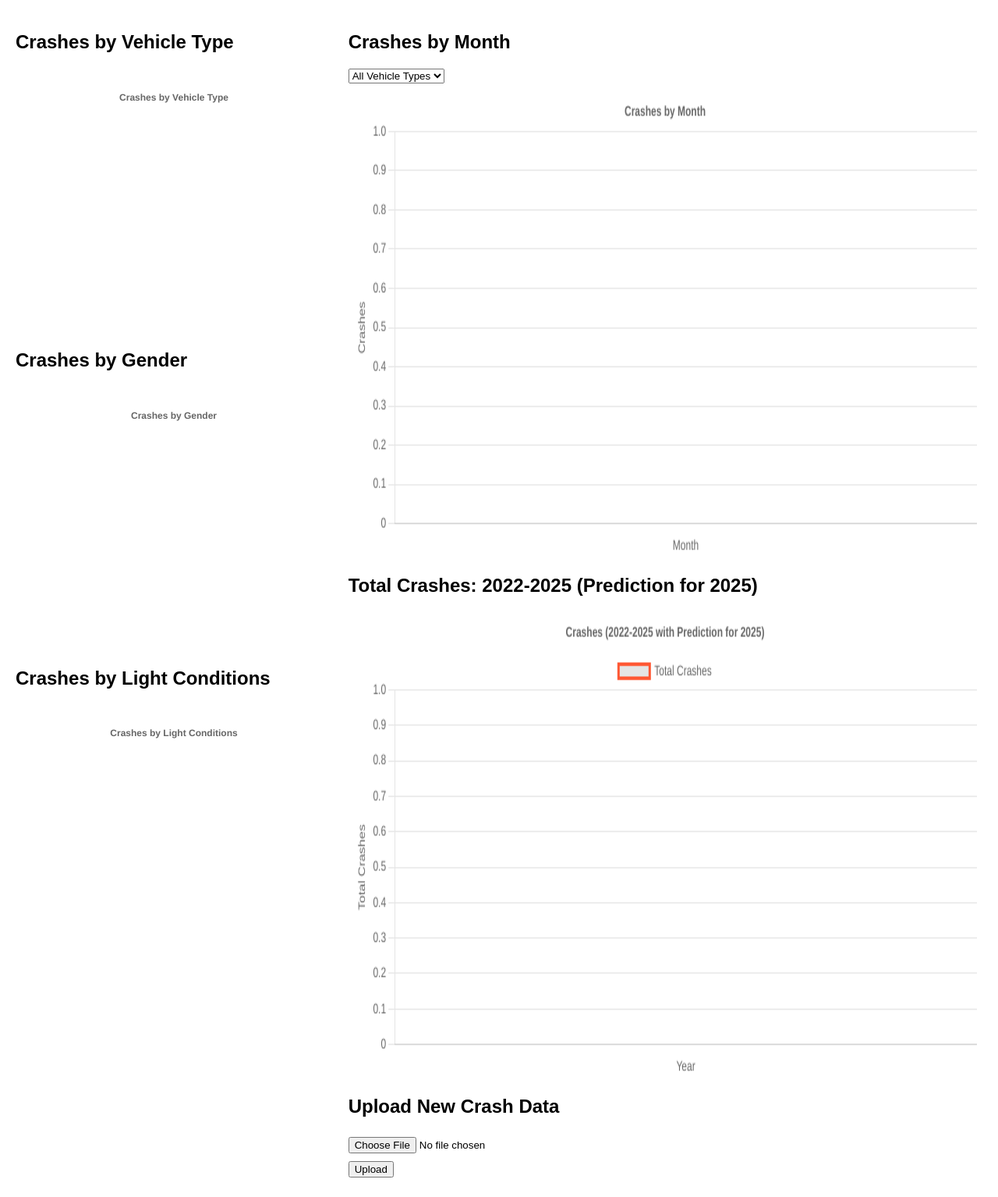
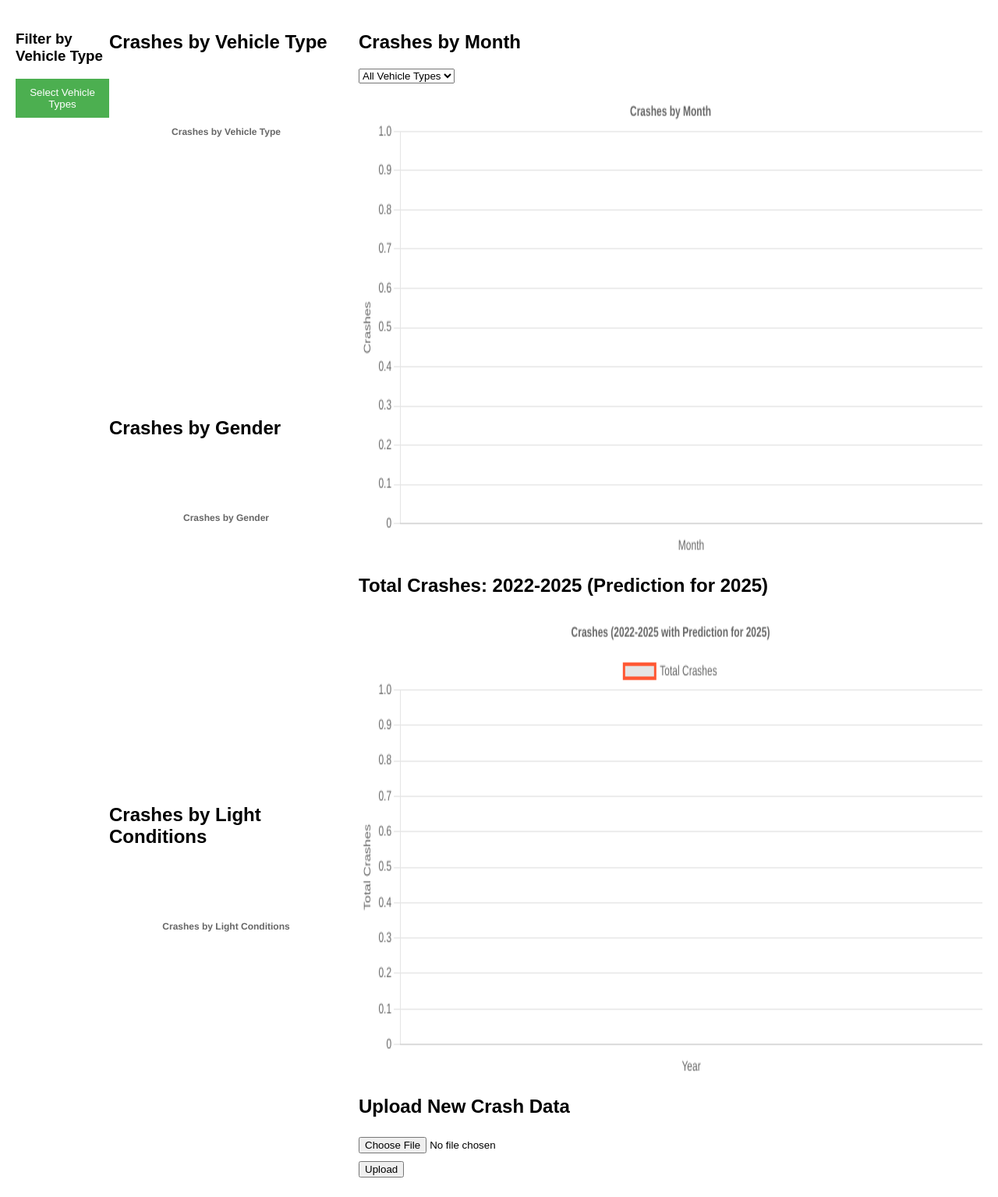
Before and after one commit to TristanPommering/CCFinal_CincinnatiCrashData, a Flask app: page / in a window 1280 px wide. Shown: the whole page at 78% size. Run offline with Flask 3, Linux system fonts and the light colour scheme; a map, chart or similar area stays blank.

Commit message:
changes to pie charts

```diff
--- a/app.py
+++ b/app.py
@@ -224,7 +224,6 @@ def process_data(df):
 
 # Endpoint for data loading
 @app.route("/upload", methods=["POST"])
-@app.route("/upload", methods=["POST"])
 def upload_data():
     columns_exist()  # Ensure required columns exist
     try:
@@ -262,6 +261,32 @@ def upload_data():
         app.logger.error(f"Unexpected error: {e}")
         return jsonify({"error": "An unexpected error occurred."}), 500
 
+@app.route("/get_filtered_data", methods=["POST"])
+def get_filtered_data():
+    try:
+        # Parse the incoming JSON request
+        request_data = request.get_json()
+        selected_vehicle_types = request_data.get("vehicleTypes", [])
+
+        # Build a query to filter data
+        query = """
+            SELECT VEHICLETYPE, COUNT(*) AS CrashCount
+            FROM [dbo].[CrashData]
+            WHERE VEHICLETYPE IS NOT NULL
+            AND VEHICLETYPE IN :vehicle_types
+            GROUP BY VEHICLETYPE
+            ORDER BY CrashCount DESC;
+        """
+
+        # Execute the query with filtered vehicle types
+        with engine.connect() as connection:
+            result = connection.execute(text(query), {"vehicle_types": tuple(selected_vehicle_types)})
+            data = [{"label": row[0], "value": int(row[1])} for row in result]
+
+        return jsonify({"labels": [item["label"] for item in data], "data": [item["value"] for item in data]})
+    except Exception as e:
+        app.logger.error(f"Error fetching filtered data: {e}")
+        return jsonify({"error": "Failed to fetch filtered data."}), 500
 
 
 if __name__ == "__main__":
--- a/templates/index.html
+++ b/templates/index.html
@@ -13,11 +13,11 @@
             flex-direction: row;
         }
         #charts-container {
-            flex: 1;
-            display: flex;
-            flex-direction: column;
+            display: grid;
+            grid-template-columns: repeat(auto-fit, minmax(300px, 1fr));
             gap: 20px;
         }
+
         canvas {
             width: 300px !important;
             height: 300px !important;
@@ -51,9 +51,53 @@
         #uploadForm button {
             margin: 5px 0;
         }
+        #filter-container {
+            margin-bottom: 20px;
+            position: relative;
+            display: inline-block;
+        }
+
+        #filterButton {
+            background-color: #4CAF50;
+            color: white;
+            padding: 10px;
+            border: none;
+            cursor: pointer;
+        }
+
+        .dropdown-content {
+            display: none;
+            position: absolute;
+            background-color: white;
+            box-shadow: 0px 8px 16px 0px rgba(0,0,0,0.2);
+            z-index: 1;
+            padding: 10px;
+            border: 1px solid #ccc;
+        }
+
+        .dropdown-content label {
+            display: block;
+            margin: 5px 0;
+            cursor: pointer;
+        }
+
+        .dropdown-content input[type="checkbox"] {
+            margin-right: 10px;
+        }
+
+        #filterDropdown.show {
+            display: block;
+        }
     </style>
 </head>
 <body>
+    <div id="filter-container">
+        <h3>Filter by Vehicle Type</h3>
+        <button id="filterButton">Select Vehicle Types</button>
+        <div id="filterDropdown" class="dropdown-content">
+            <!-- Checkboxes will be populated dynamically -->
+        </div>
+    </div>
     <div id="charts-container">
         <h2>Crashes by Vehicle Type</h2>
         <canvas id="vehicleTypeChart"></canvas>
@@ -175,6 +219,77 @@
             });
         }
 
+        document.addEventListener('DOMContentLoaded', function () {
+            // List of all vehicle types (replace this with the actual list from your data)
+            const vehicleTypes = ["Passenger Vehicle", "Truck", "Motorcycle", "Bus", "Bicycle"];
+
+            // Reference to the filter dropdown
+            const filterDropdown = document.getElementById('filterDropdown');
+
+            // Populate the dropdown with checkboxes
+            vehicleTypes.forEach(type => {
+                const label = document.createElement('label');
+                label.innerHTML = `<input type="checkbox" class="vehicle-filter" value="${type}" checked> ${type}`;
+                filterDropdown.appendChild(label);
+            });
+
+            // Toggle dropdown visibility
+            document.getElementById('filterButton').addEventListener('click', () => {
+                filterDropdown.classList.toggle('show');
+            });
+
+            // Handle filtering
+            document.querySelectorAll('.vehicle-filter').forEach(checkbox => {
+                checkbox.addEventListener('change', updatePieChart);
+            });
+
+            let vehicleTypeChart; // Keep a reference to the chart
+            function updatePieChart() {
+                const selectedTypes = Array.from(document.querySelectorAll('.vehicle-filter:checked'))
+                    .map(checkbox => checkbox.value);
+
+                fetch('/get_filtered_data', {
+                    method: 'POST',
+                    headers: { 'Content-Type': 'application/json' },
+                    body: JSON.stringify({ vehicleTypes: selectedTypes })
+                })
+                .then(response => response.json())
+                .then(filteredData => {
+                    const ctx = document.getElementById('vehicleTypeChart').getContext('2d');
+
+                    // Destroy existing chart instance if it exists
+                    if (vehicleTypeChart) {
+                        vehicleTypeChart.destroy();
+                    }
+
+                    // Create the new pie chart
+                    vehicleTypeChart = new Chart(ctx, {
+                        type: 'pie',
+                        data: {
+                            labels: filteredData.labels,
+                            datasets: [{
+                                data: filteredData.data,
+                                backgroundColor: [
+                                    '#FF6384', '#36A2EB', '#FFCE56', '#4BC0C0',
+                                    '#9966FF', '#FF9F40', '#FF5733', '#33FF57',
+                                    '#33FFF5', '#F333FF', '#335FFF', '#F5FF33'
+                                ],
+                                hoverOffset: 10
+                            }]
+                        },
+                        options: {
+                            responsive: true,
+                            plugins: {
+                                legend: { position: 'top' },
+                                title: { display: true, text: 'Crashes by Vehicle Type' }
+                            }
+                        }
+                    });
+                });
+            }
+
+        });
+
 
         // Create a bar chart
         function createBarChart(ctx, labels, data) {
@@ -289,6 +404,24 @@
             createLineChart(ctx, years, crashes, 'Crashes (2022-2025 with Prediction for 2025)');
         }
 
+        async function populateVehicleTypeFilter() {
+            const vehicleTypeData = await fetchData('/data/vehicle-type');
+            const filterDropdown = document.getElementById('filterDropdown');
+
+            filterDropdown.innerHTML = ''; // Clear existing items
+            vehicleTypeData.forEach(item => {
+                const label = document.createElement('label');
+                label.innerHTML = `<input type="checkbox" class="vehicle-filter" value="${item.label}" checked> ${item.label}`;
+                filterDropdown.appendChild(label);
+            });
+
+            // Add event listeners for filtering
+            document.querySelectorAll('.vehicle-filter').forEach(checkbox => {
+                checkbox.addEventListener('change', updatePieChart);
+            });
+        }
+
+
         // Initialize all charts
         async function init() {
             const vehicleTypeData = await fetchData('/data/vehicle-type');
```
